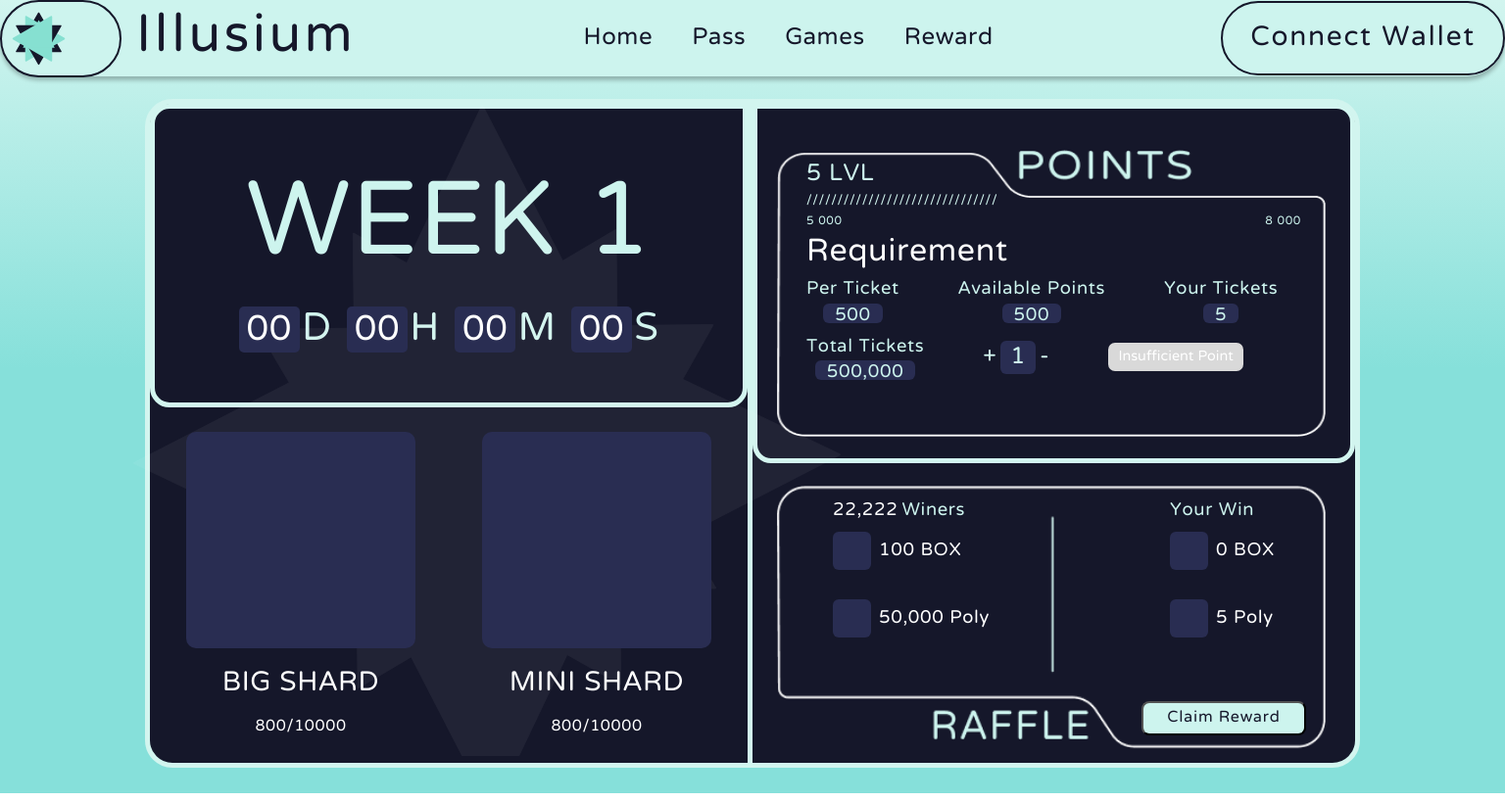
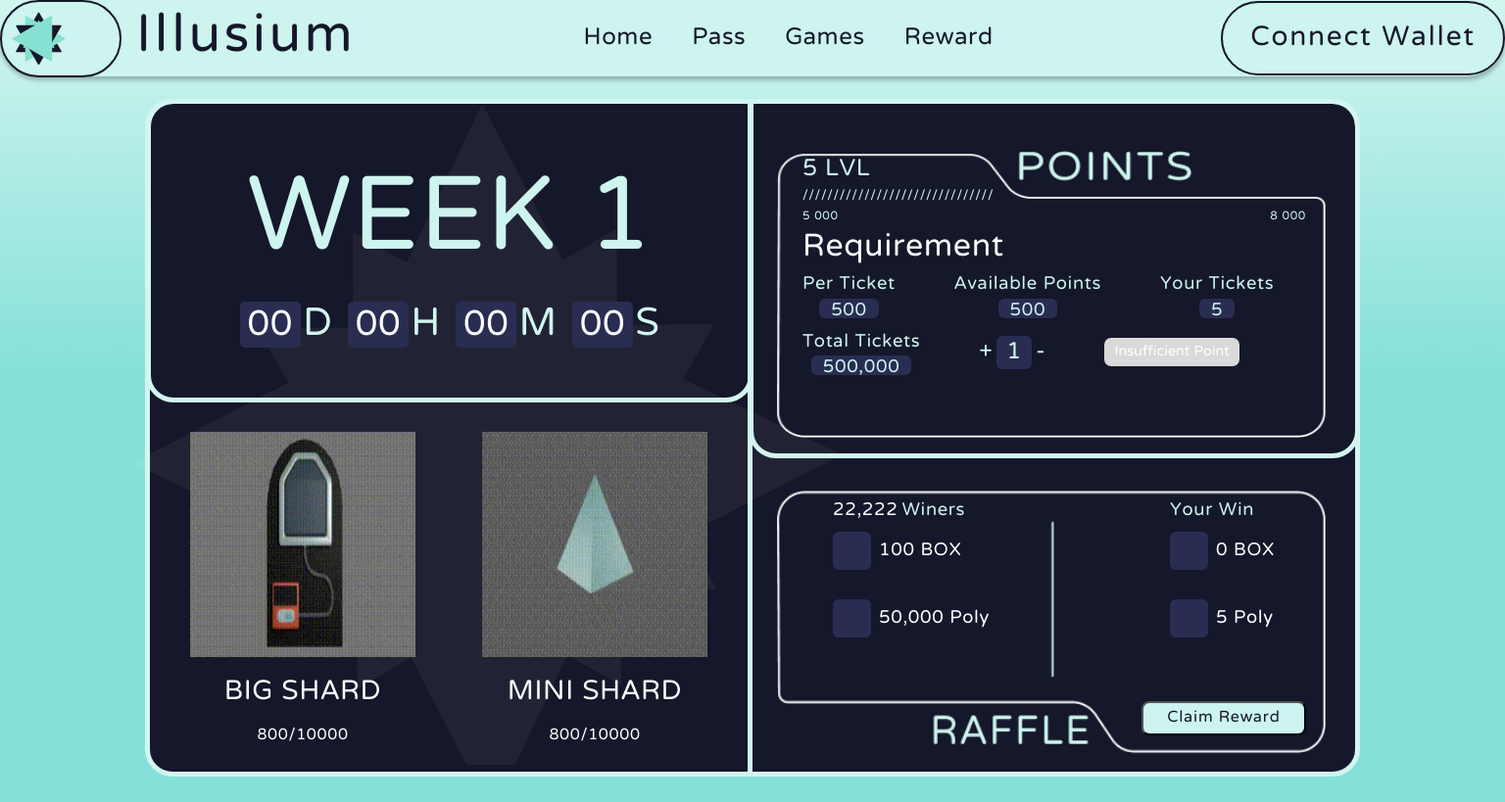
Before and after one commit to MaxsimJSDeveloper/Illusium, a website built with Vite: page src/reward.html in a window 1536 px wide. Shown: the whole page at 98% size. Built offline with nearby package versions, Linux system fonts and the light colour scheme.

Commit message:
border/gif

```diff
--- a/src/css/reward-styles/user.css
+++ b/src/css/reward-styles/user.css
@@ -1,6 +1,11 @@
 .user {
   padding-top: 25px;
   min-height: 100vh;
+}
+
+.box-gif {
+  width: 100%;
+  height: 100%;
 }
 
 .bacground {
@@ -28,6 +33,10 @@
   border-radius: 6px;
   border: solid 1.3px #d2f5ef;
   padding: 10px 0;
+  top: -1px;
+  position: relative;
+  width: 270px;
+  left: -1px;
 }
 
 .user-week {
@@ -99,9 +108,12 @@
 }
 
 .points {
+  left: -1px;
   padding: 10px 20px;
   border-radius: 6px 6px 0 0;
   border: solid 1.3px #d2f5ef;
+  position: relative;
+  width: 270px;
 }
 
 .points-title {
@@ -302,6 +314,8 @@
     border-radius: 13.2px;
     border: solid 3px #d2f5ef;
     padding: 10px 0;
+    width: 699px;
+    left: -2px;
   }
 
   .value {
@@ -323,7 +337,7 @@
 
   .box-size {
     border-radius: 6px;
-    width: 138px;
+    width: 130px;
     height: 130px;
     margin-bottom: 12px;
   }
@@ -341,6 +355,8 @@
     padding: 10px 80px;
     border-radius: 13px 13px 0 0;
     border: solid 3px #d2f5ef;
+    width: 699px;
+    left: -2px;
   }
 
   .points-title {
@@ -513,8 +529,11 @@
     grid-column-end: 1;
     grid-row-start: 1;
     padding: 45px 0;
-    border-radius: 18px 0 18px 18px;
+    border-radius: 25px 0 25px 25px;
     border: solid 5px #d2f5ef;
+    left: -4px;
+    top: -5px;
+    width: 560px;
   }
 
   .user-box {
@@ -523,9 +542,12 @@
   }
 
   .points {
+    width: 564px;
     grid-column-start: 2;
     grid-column-end: 2;
     grid-row-start: 1;
+    left: -4px;
+    top: -5px;
   }
 
   .reffle {
@@ -556,8 +578,8 @@
 
   .box-size {
     border-radius: 9px;
-    width: 208px;
-    height: 196px;
+    width: 200px;
+    height: 200px;
     margin-bottom: 16px;
   }
 
@@ -575,7 +597,7 @@
     padding: 50px;
     padding-bottom: 80px;
     border: solid 5px #d2f5ef;
-    border-radius: 0 19px 19px 19px;
+    border-radius: 0 25px 25px 25px;
   }
 
   .points-title {
@@ -744,8 +766,9 @@
 
   .user-head {
     padding: 45px 0;
-    border-radius: 20px 0 20px 20px;
+    border-radius: 28px 0 28px 28px;
     border: solid 5px #d2f5ef;
+    width: 620px;
   }
 
   .user-week {
@@ -771,8 +794,8 @@
 
   .box-size {
     border-radius: 10px;
-    width: 234px;
-    height: 221px;
+    width: 230px;
+    height: 230px;
     margin-bottom: 16px;
   }
 
@@ -790,7 +813,8 @@
     padding: 50px;
     padding-bottom: 80px;
     border: solid 5px #d2f5ef;
-    border-radius: 0 19px 19px 19px;
+    border-radius: 0 28px 28px 28px;
+    width: 624px;
   }
 
   .points-title {
--- a/src/partials/rewards-partials/user.html
+++ b/src/partials/rewards-partials/user.html
@@ -28,12 +28,12 @@
       </div>
       <ul class="user-box">
         <li class="box-item">
-          <div class="box-size"></div>
+          <div class="box-size"><img class="box-gif" src="./img/Plate-nft.gif" alt="logo-anim" /></div>
           <h3 class="box-title">BIG SHARD</h3>
           <p class="box-points">800/10000</p>
         </li>
         <li class="box-item">
-          <div class="box-size"></div>
+          <div class="box-size"><img class="box-gif" src="./img/minishard.gif" alt="logo-anim" /></div>
           <h3 class="box-title">MINI SHARD</h3>
           <p class="box-points">800/10000</p>
         </li>
```
Also changed, not shown: src/css/games-styles/games-list.css (+17 -3 lines), src/img/Plate-nft.gif (added), src/img/minishard.gif (added).
